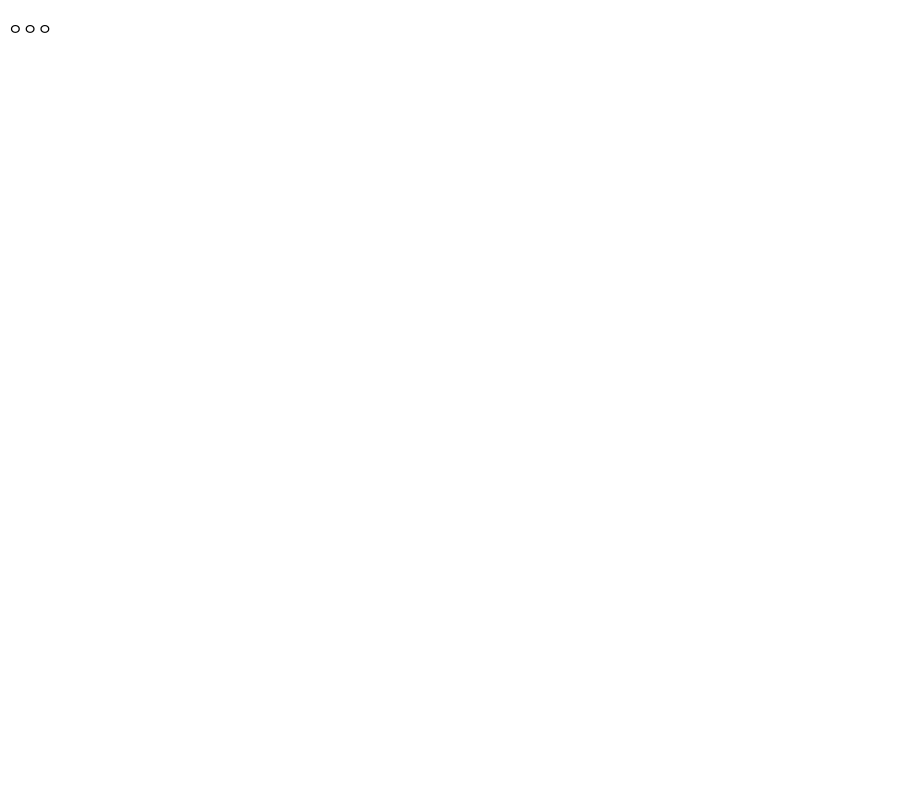
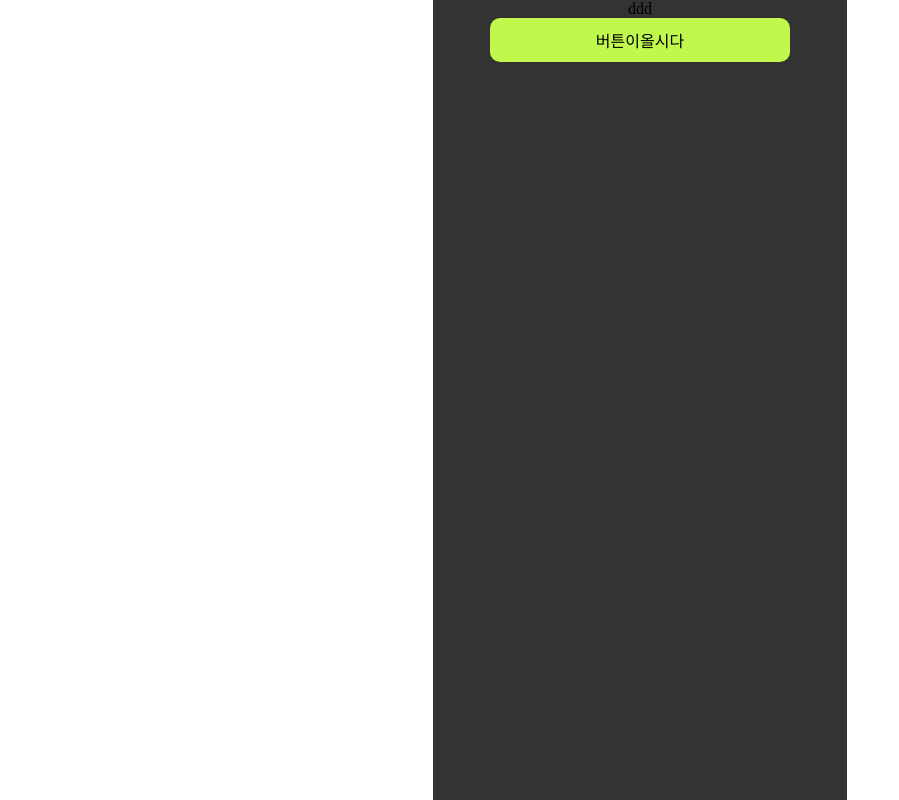
Before and after one commit to potato-club/spotry-front, a React (Create React App) app: page / in a window 1280 px wide. Shown: the whole page, without its empty margins (0-899 px from the left). Built offline with nearby package versions, Linux system fonts and the light colour scheme.

Commit message:
style: 전역 스타일

```diff
--- a/src/App.tsx
+++ b/src/App.tsx
@@ -1,8 +1,13 @@
+import { Btn, Container } from "./styles/Container";
 
 function App() {
   return (
-    <div>
-      <p>ㅇㅇㅇ</p>
+    <div className="main">
+      {/*Container 안에 넣어주세요*/}
+      <Container>
+          ddd
+          <Btn>버튼이올시다</Btn>
+      </Container>
     </div>
   );
 }
--- a/src/index.tsx
+++ b/src/index.tsx
@@ -1,6 +1,8 @@
 import React from 'react';
 import ReactDOM from 'react-dom/client';
 import App from './App';
+import './styles/global.css'
+
 
 const root = ReactDOM.createRoot(
   document.getElementById('root') as HTMLElement
--- /dev/null
+++ b/src/styles/Container.ts
@@ -0,0 +1,22 @@
+import styled from "styled-components";
+
+export const Container = styled.div`
+    width: 414px;
+    background-color: #333333;
+    display: flex;
+    flex-direction: column;
+    align-items: center;
+    height: 100vh;
+`
+
+export const Btn = styled.div`
+cursor: pointer;
+background-color: #C1F84D;
+border-radius: 10px;
+width: 300px;
+display: flex;
+flex-direction: row;
+justify-content: center;
+align-items: center;
+height: 44px;
+`
--- a/src/styles/global.css
+++ b/src/styles/global.css
@@ -0,0 +1,20 @@
+/* .main{
+    display: flex;
+    flex-direction: column;
+    align-items: center;
+    justify-content: center;
+
+} */
+body{
+    margin: 0px;
+}
+@media (min-width:414px) {
+    .main{
+        margin: 0px;
+        padding: 0px;
+        display: flex;
+        flex-direction: column;
+        align-items: center;
+        justify-content: center;
+    }
+}
```
